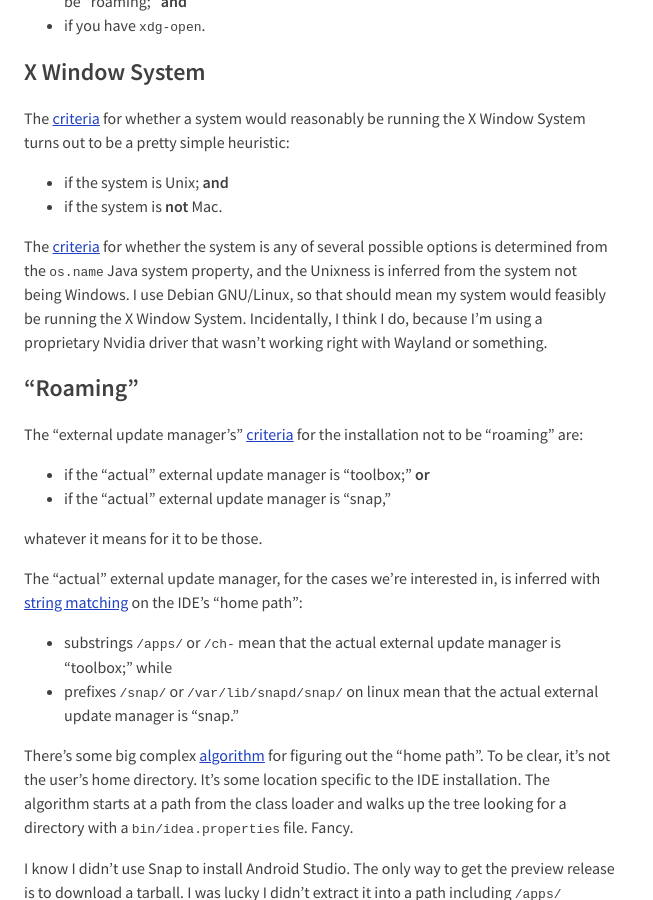
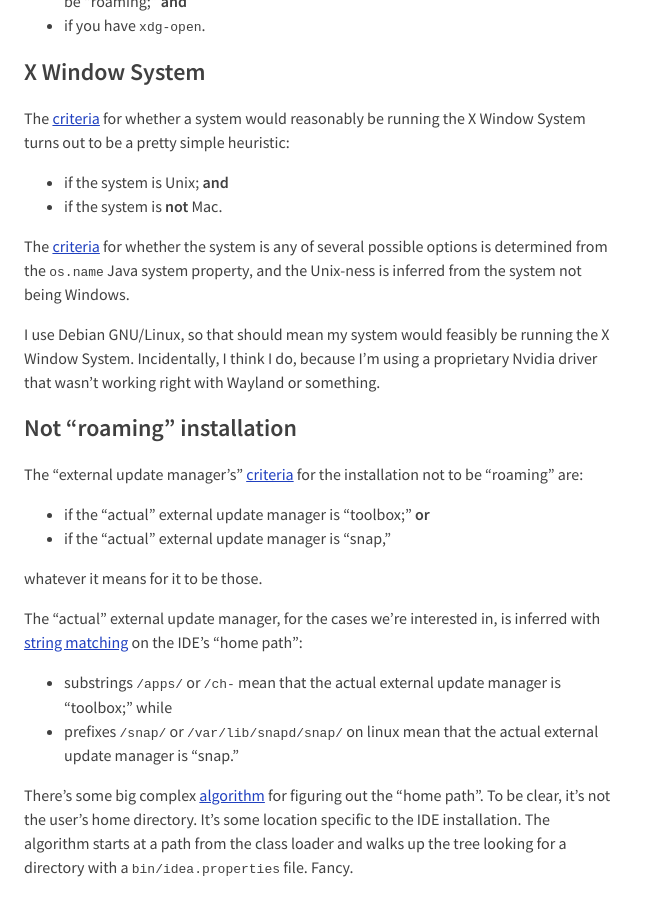
Before and after one commit to wh0/wh0.github.io, a Jekyll site: the page built from _posts/2019-10-31-intellij-desktop.md, in a window 1280 px wide and 900 px high, scrolled down 405 px. Shown: the whole window, without its empty margins (0-653 px from the left). Built offline with Jekyll 4.4.1, drawn with Linux system fonts in a browser that asks for light colours; some of the changed text lies outside the part shown.

Commit message:
Update 2019-10-31-intellij-desktop.md

```diff
--- a/_posts/2019-10-31-intellij-desktop.md
+++ b/_posts/2019-10-31-intellij-desktop.md
@@ -23,11 +23,12 @@
 - if the system is Unix; **and**
 - if the system is **not** Mac.
 
-The [criteria](https://github.com/JetBrains/intellij-community/blob/2676bd6deb8e98426ca9cdc0225eb093fee65069/platform/util-rt/src/com/intellij/openapi/util/SystemInfoRt.java#L15-L20) for whether the system is any of several possible options is determined from the `os.name` Java system property, and the Unixness is inferred from the system not being Windows.
+The [criteria](https://github.com/JetBrains/intellij-community/blob/2676bd6deb8e98426ca9cdc0225eb093fee65069/platform/util-rt/src/com/intellij/openapi/util/SystemInfoRt.java#L15-L20) for whether the system is any of several possible options is determined from the `os.name` Java system property, and the Unix-ness is inferred from the system not being Windows.
+
 I use Debian GNU/Linux, so that should mean my system would feasibly be running the X Window System.
 Incidentally, I think I do, because I'm using a proprietary Nvidia driver that wasn't working right with Wayland or something.
 
-## "Roaming"
+## Not "roaming" installation
 
 The "external update manager's" [criteria](https://github.com/JetBrains/intellij-community/blob/2676bd6deb8e98426ca9cdc0225eb093fee65069/platform/platform-impl/src/com/intellij/openapi/updateSettings/impl/ExternalUpdateManager.java#L46) for the installation not to be "roaming" are:
 
```
Also changed, not shown: other parts of _posts/2019-10-31-intellij-desktop.md (+1 -1 lines).
